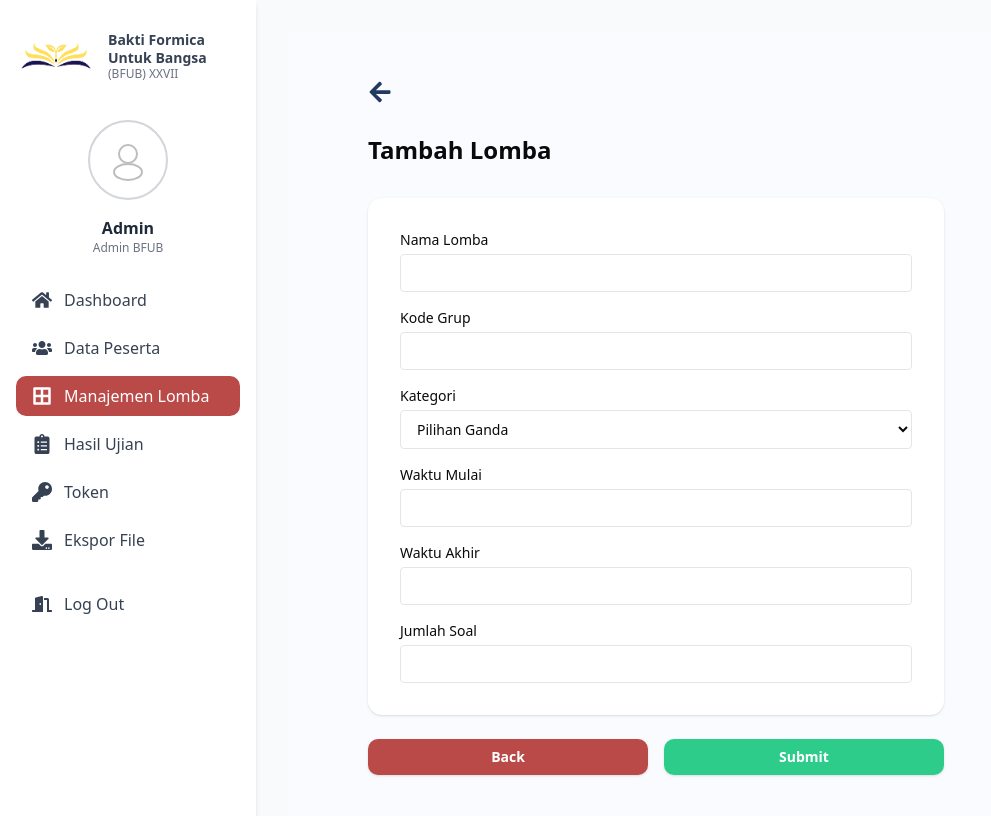
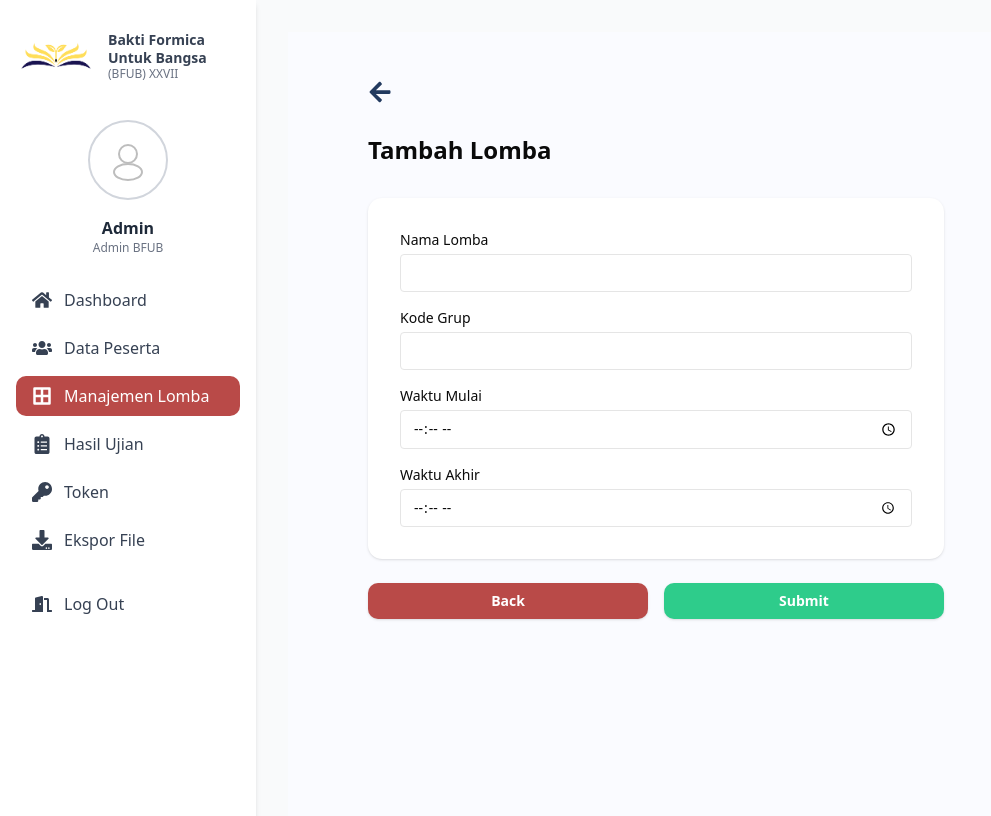
Before and after one commit to Blckjackk/vps_fe_bfub, a Next.js app: page /dashboard-admin/manajemen-lomba/tambah-lomba in a window 1280 px wide. Shown: the top 816 px of the page, without its empty margins (0-991 px from the left). Built offline with nearby package versions, Linux system fonts and the light colour scheme; sample sign-in values are in the browser's storage.

Commit message:
revisi pada desc qa no 16

```diff
--- a/app/dashboard-admin/manajemen-lomba/tambah-lomba/page.tsx
+++ b/app/dashboard-admin/manajemen-lomba/tambah-lomba/page.tsx
@@ -87,22 +87,9 @@ export default function TambahLomba() {
               />
             </label>
             <label className="font-medium text-sm">
-              Kategori
-              <select
-                name="kategori"
-                value={form.kategori}
-                onChange={handleChange}
-                className="mt-1 w-full px-3 py-2 border rounded focus:outline-none focus:ring-2 focus:ring-[#B94A48]"
-                required
-              >
-                <option value="Pilihan Ganda">Pilihan Ganda</option>
-                <option value="Esai">Esai</option>
-              </select>
-            </label>
-            <label className="font-medium text-sm">
               Waktu Mulai
               <input
-                type="text"
+                type="time"
                 name="waktuMulai"
                 value={form.waktuMulai}
                 onChange={handleChange}
@@ -113,20 +100,9 @@ export default function TambahLomba() {
             <label className="font-medium text-sm">
               Waktu Akhir
               <input
-                type="text"
+                type="time"
                 name="waktuAkhir"
                 value={form.waktuAkhir}
-                onChange={handleChange}
-                className="mt-1 w-full px-3 py-2 border rounded focus:outline-none focus:ring-2 focus:ring-[#B94A48]"
-                required
-              />
-            </label>
-            <label className="font-medium text-sm">
-              Jumlah Soal
-              <input
-                type="text"
-                name="jumlahSoal"
-                value={form.jumlahSoal}
                 onChange={handleChange}
                 className="mt-1 w-full px-3 py-2 border rounded focus:outline-none focus:ring-2 focus:ring-[#B94A48]"
                 required
--- a/components/dashboard-peserta/LogoutConfirmationDialog.tsx
+++ b/components/dashboard-peserta/LogoutConfirmationDialog.tsx
@@ -0,0 +1,51 @@
+"use client";
+
+import { X } from "lucide-react";
+
+interface LogoutConfirmationDialogProps {
+  isOpen: boolean;
+  onClose: () => void;
+  onConfirm: () => void;
+  title?: string;
+  message?: string;
+}
+
+export default function LogoutConfirmationDialog({
+  isOpen,
+  onClose,
+  onConfirm,
+  title = "Konfirmasi Logout",
+  message = "Apakah Anda yakin ingin keluar dari akun peserta?",
+}: LogoutConfirmationDialogProps) {
+  if (!isOpen) return null;
+
+  return (
+    <div className="fixed inset-0 z-50 flex items-center justify-center backdrop-blur-sm bg-black/10">
+      <div className="bg-white rounded-xl shadow-2xl w-full max-w-md p-8 relative flex flex-col items-center">
+        <button
+          className="absolute top-4 right-4 text-gray-400 hover:text-gray-600"
+          onClick={onClose}
+          aria-label="Tutup"
+        >
+          <X size={20} />
+        </button>
+        <h2 className="text-xl font-semibold mb-2 text-gray-800">{title}</h2>
+        <p className="text-gray-600 mb-6 text-center">{message}</p>
+        <div className="flex gap-4 w-full justify-center">
+          <button
+            className="px-5 py-2 rounded-lg bg-gray-200 text-gray-700 hover:bg-gray-300 transition-colors"
+            onClick={onClose}
+          >
+            Batal
+          </button>
+          <button
+            className="px-5 py-2 rounded-lg bg-[#B94A48] text-white hover:bg-[#ac5555] transition-colors"
+            onClick={onConfirm}
+          >
+            Logout
+          </button>
+        </div>
+      </div>
+    </div>
+  );
+}
```
